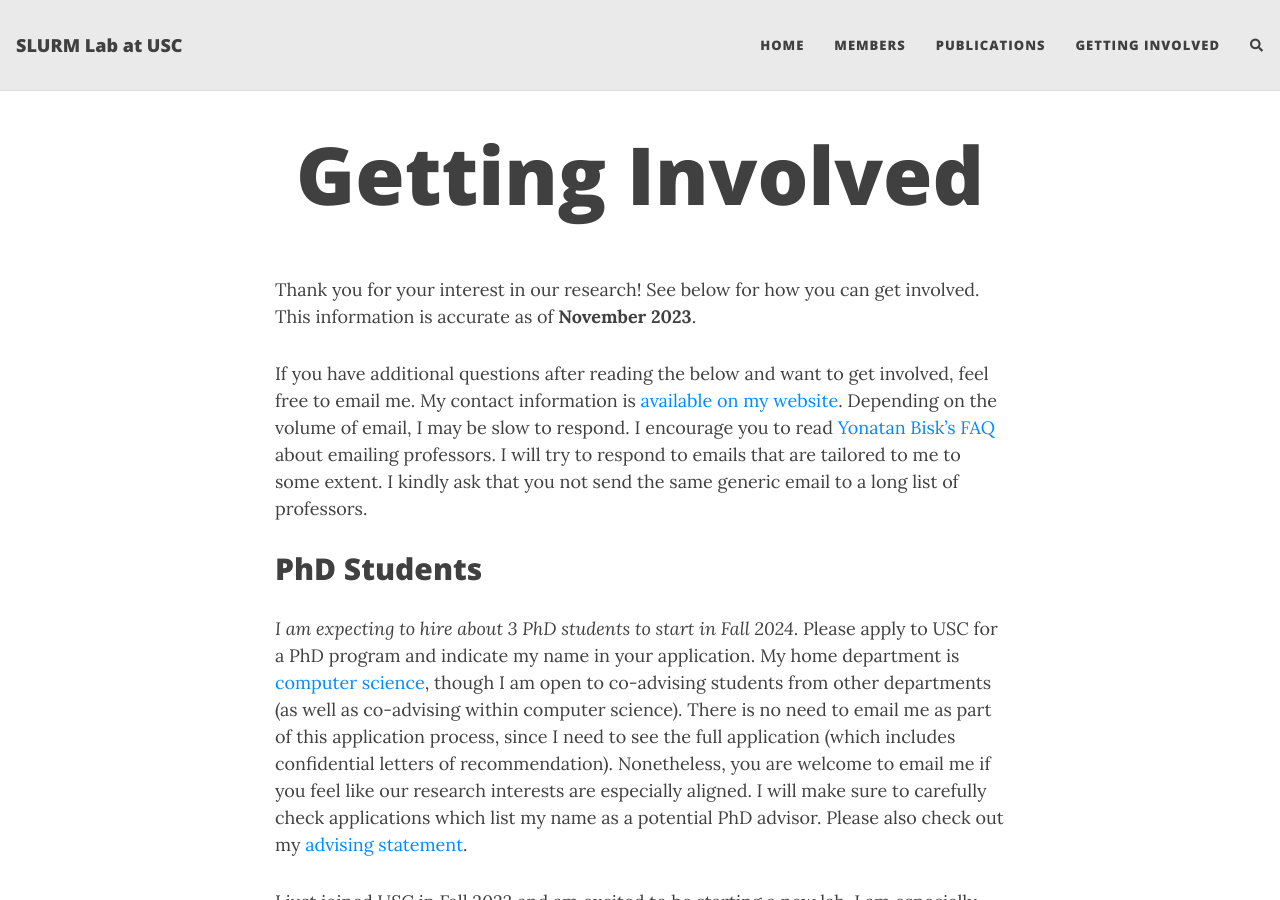
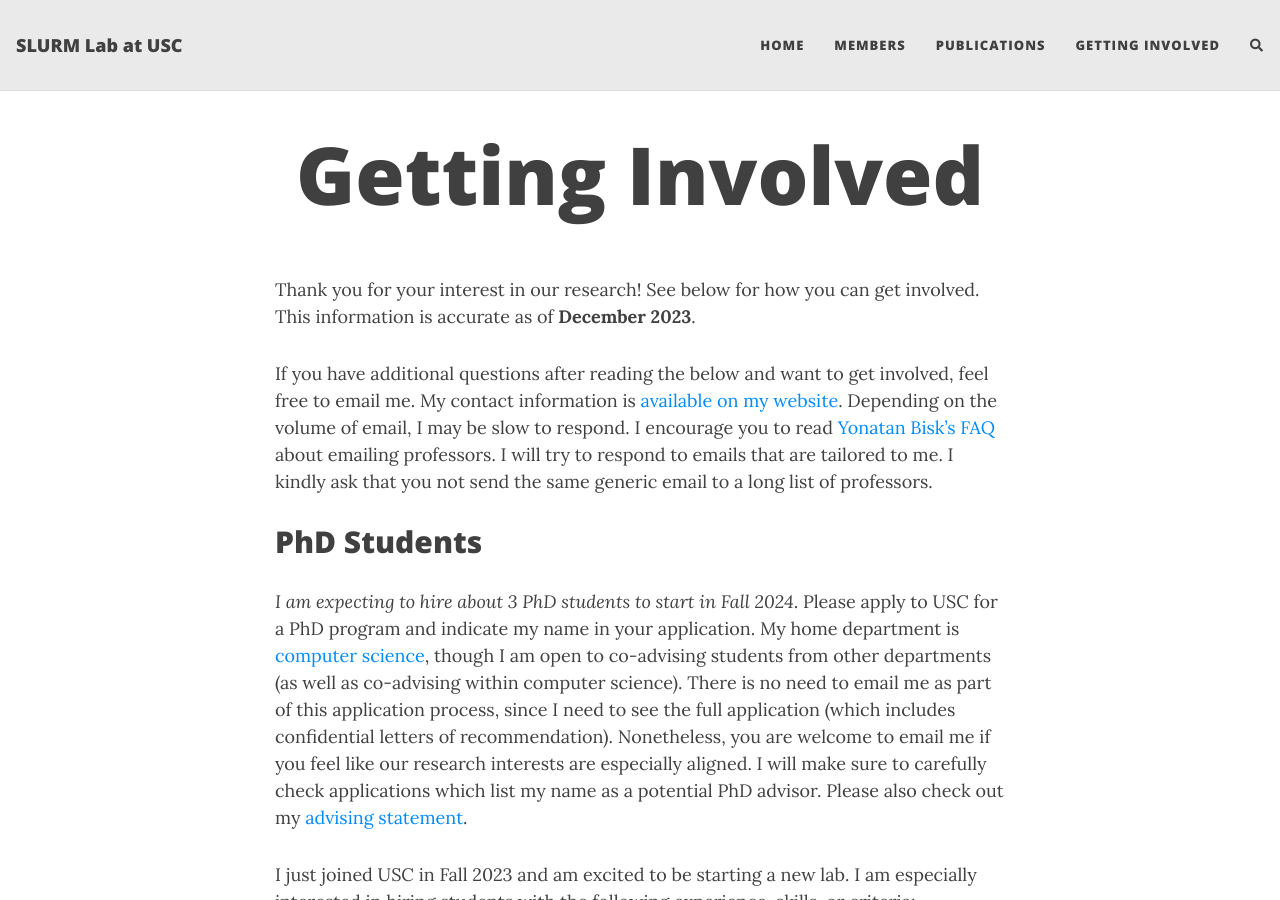
Before and after one commit to slurm-lab-usc/slurm-lab-usc.github.io, a Jekyll site: the page built from getting_involved.md, in a window 1280 px wide and 900 px high. Built offline with Jekyll 4.4.1, drawn with Linux system fonts in a browser that asks for light colours; nearby versions of some CDN libraries; comment, search, counter and statistics services are not loaded.

Commit message:
Dec 2023

```diff
--- a/getting_involved.md
+++ b/getting_involved.md
@@ -5,13 +5,13 @@ title: Getting Involved
 ---
 
 Thank you for your interest in our research! See below for how you can get
-involved. This information is accurate as of **November 2023**.
+involved. This information is accurate as of **December 2023**.
 
 If you have additional questions after reading the below and want to get involved, feel free to email me.
 My contact information is [available on my website](https://danielseita.github.io/).
 Depending on the volume of email, I may be slow to respond.
 I encourage you to read [Yonatan Bisk's FAQ](https://yonatanbisk.com/emailing_professors.html) about emailing professors.
-I will try to respond to emails that are tailored to me to some extent.
+I will try to respond to emails that are tailored to me.
 I kindly ask that you not send the same generic email to a long list of professors.
 
 ## PhD Students
```
